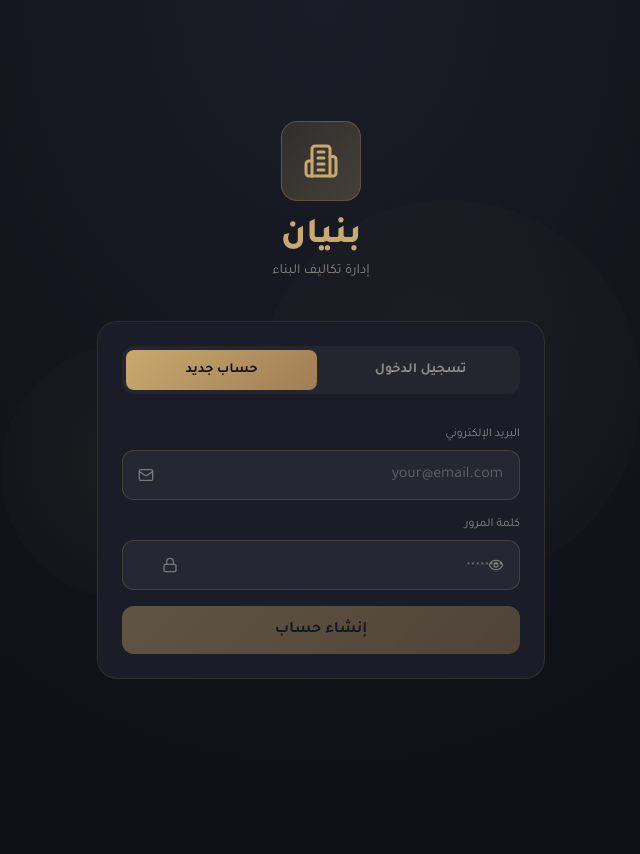
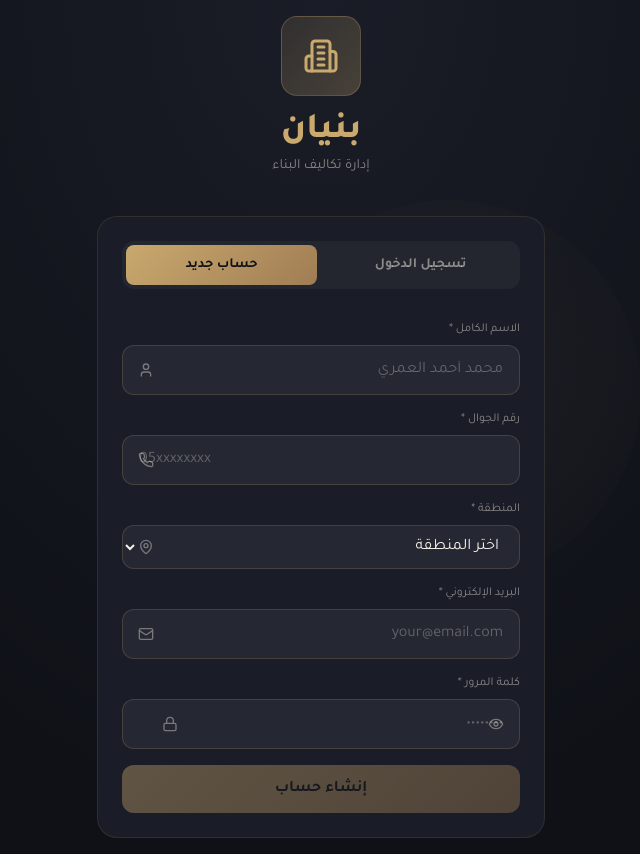
Before and after one commit to FirasAlrobaish/bunyan2, a React (Vite) app: page /auth in a window 1280 px wide. Both pictures are taken after a click on the button "حساب جديد". Shown: the whole page, without its empty margins (319-959 px from the left). Before the commit the page ends 800 px from the top, so only its background shows below. Built offline with nearby package versions, Linux system fonts and the light colour scheme.

Commit message:
add profile fields to registration

```diff
--- a/src/pages/AuthPage.tsx
+++ b/src/pages/AuthPage.tsx
@@ -1,11 +1,20 @@
 import { useState } from 'react'
 import { supabase } from '../lib/supabase'
-import { Building2, Mail, Lock, Eye, EyeOff, ArrowLeft } from 'lucide-react'
+import { Building2, Mail, Lock, Eye, EyeOff, User, Phone, MapPin } from 'lucide-react'
+
+const REGIONS = [
+  'الرياض', 'جدة', 'مكة المكرمة', 'المدينة المنورة', 'الدمام',
+  'الخبر', 'الطائف', 'تبوك', 'بريدة', 'خميس مشيط',
+  'أبها', 'نجران', 'الجبيل', 'حائل', 'الباحة', 'عرعر', 'سكاكا'
+]
 
 export default function AuthPage() {
   const [mode, setMode] = useState<'login' | 'register'>('login')
   const [email, setEmail] = useState('')
   const [password, setPassword] = useState('')
+  const [fullName, setFullName] = useState('')
+  const [phone, setPhone] = useState('')
+  const [region, setRegion] = useState('')
   const [showPass, setShowPass] = useState(false)
   const [loading, setLoading] = useState(false)
   const [error, setError] = useState('')
@@ -15,8 +24,23 @@ export default function AuthPage() {
     setError(''); setSuccess(''); setLoading(true)
     try {
       if (mode === 'register') {
-        const { error } = await supabase.auth.signUp({ email, password })
+        if (!fullName.trim() || !phone.trim() || !region) {
+          setError('يرجى تعبئة جميع الحقول')
+          setLoading(false)
+          return
+        }
+        const { data, error } = await supabase.auth.signUp({ email, password })
         if (error) throw error
+
+        // Save profile
+        if (data.user) {
+          await supabase.from('profiles').insert({
+            id: data.user.id,
+            full_name: fullName.trim(),
+            phone: phone.trim(),
+            region
+          })
+        }
         setSuccess('تم إنشاء حسابك! تحقق من بريدك الإلكتروني.')
       } else {
         const { error } = await supabase.auth.signInWithPassword({ email, password })
@@ -33,11 +57,8 @@ export default function AuthPage() {
     <div className="min-h-screen flex items-center justify-center p-4" style={{
       background: 'radial-gradient(ellipse at top, #1a1d27 0%, #0f1117 70%)'
     }}>
-      {/* Background decoration */}
       <div className="absolute inset-0 overflow-hidden pointer-events-none">
         <div className="absolute top-1/4 right-1/4 w-96 h-96 rounded-full opacity-5"
-          style={{ background: 'radial-gradient(circle, #c9a96e, transparent)' }} />
-        <div className="absolute bottom-1/4 left-1/4 w-64 h-64 rounded-full opacity-5"
           style={{ background: 'radial-gradient(circle, #c9a96e, transparent)' }} />
       </div>
 
@@ -59,8 +80,7 @@ export default function AuthPage() {
               <button key={m} onClick={() => setMode(m)}
                 className="flex-1 py-2.5 rounded-lg text-sm font-semibold transition-all"
                 style={mode === m ? {
-                  background: 'linear-gradient(135deg, #c9a96e, #a07d54)',
-                  color: '#0f1117'
+                  background: 'linear-gradient(135deg, #c9a96e, #a07d54)', color: '#0f1117'
                 } : { color: 'rgba(245,240,232,0.5)' }}>
                 {m === 'login' ? 'تسجيل الدخول' : 'حساب جديد'}
               </button>
@@ -68,8 +88,43 @@ export default function AuthPage() {
           </div>
 
           <div className="space-y-4">
+            {/* Register fields */}
+            {mode === 'register' && (
+              <>
+                <div>
+                  <label className="text-xs opacity-50 mb-2 block">الاسم الكامل *</label>
+                  <div className="relative">
+                    <User size={16} className="absolute top-1/2 -translate-y-1/2 left-4 opacity-40" />
+                    <input value={fullName} onChange={e => setFullName(e.target.value)}
+                      className="input-field pl-10" placeholder="محمد أحمد العمري" />
+                  </div>
+                </div>
+
+                <div>
+                  <label className="text-xs opacity-50 mb-2 block">رقم الجوال *</label>
+                  <div className="relative">
+                    <Phone size={16} className="absolute top-1/2 -translate-y-1/2 left-4 opacity-40" />
+                    <input value={phone} onChange={e => setPhone(e.target.value)}
+                      className="input-field pl-10" placeholder="05xxxxxxxx" type="tel" />
+                  </div>
+                </div>
+
+                <div>
+                  <label className="text-xs opacity-50 mb-2 block">المنطقة *</label>
+                  <div className="relative">
+                    <MapPin size={16} className="absolute top-1/2 -translate-y-1/2 left-4 opacity-40" />
+                    <select value={region} onChange={e => setRegion(e.target.value)}
+                      className="input-field pl-10">
+                      <option value="">اختر المنطقة</option>
+                      {REGIONS.map(r => <option key={r} value={r}>{r}</option>)}
+                    </select>
+                  </div>
+                </div>
+              </>
+            )}
+
             <div>
-              <label className="text-xs opacity-50 mb-2 block">البريد الإلكتروني</label>
+              <label className="text-xs opacity-50 mb-2 block">البريد الإلكتروني *</label>
               <div className="relative">
                 <Mail size={16} className="absolute top-1/2 -translate-y-1/2 left-4 opacity-40" />
                 <input type="email" value={email} onChange={e => setEmail(e.target.value)}
@@ -79,7 +134,7 @@ export default function AuthPage() {
             </div>
 
             <div>
-              <label className="text-xs opacity-50 mb-2 block">كلمة المرور</label>
+              <label className="text-xs opacity-50 mb-2 block">كلمة المرور *</label>
               <div className="relative">
                 <Lock size={16} className="absolute top-1/2 -translate-y-1/2 left-10 opacity-40" />
                 <input type={showPass ? 'text' : 'password'} value={password}
@@ -94,17 +149,14 @@ export default function AuthPage() {
             </div>
 
             {error && (
-              <div className="text-sm text-red-400 bg-red-400/10 rounded-xl p-3 text-center">
-                {error}
-              </div>
+              <div className="text-sm text-red-400 bg-red-400/10 rounded-xl p-3 text-center">{error}</div>
             )}
             {success && (
-              <div className="text-sm text-green-400 bg-green-400/10 rounded-xl p-3 text-center">
-                {success}
-              </div>
+              <div className="text-sm text-green-400 bg-green-400/10 rounded-xl p-3 text-center">{success}</div>
             )}
 
-            <button onClick={handleSubmit} disabled={loading || !email || !password}
+            <button onClick={handleSubmit}
+              disabled={loading || !email || !password || (mode === 'register' && (!fullName || !phone || !region))}
               className="btn-primary w-full mt-2 disabled:opacity-40 disabled:cursor-not-allowed">
               {loading ? 'جاري...' : mode === 'login' ? 'دخول' : 'إنشاء حساب'}
             </button>
```
